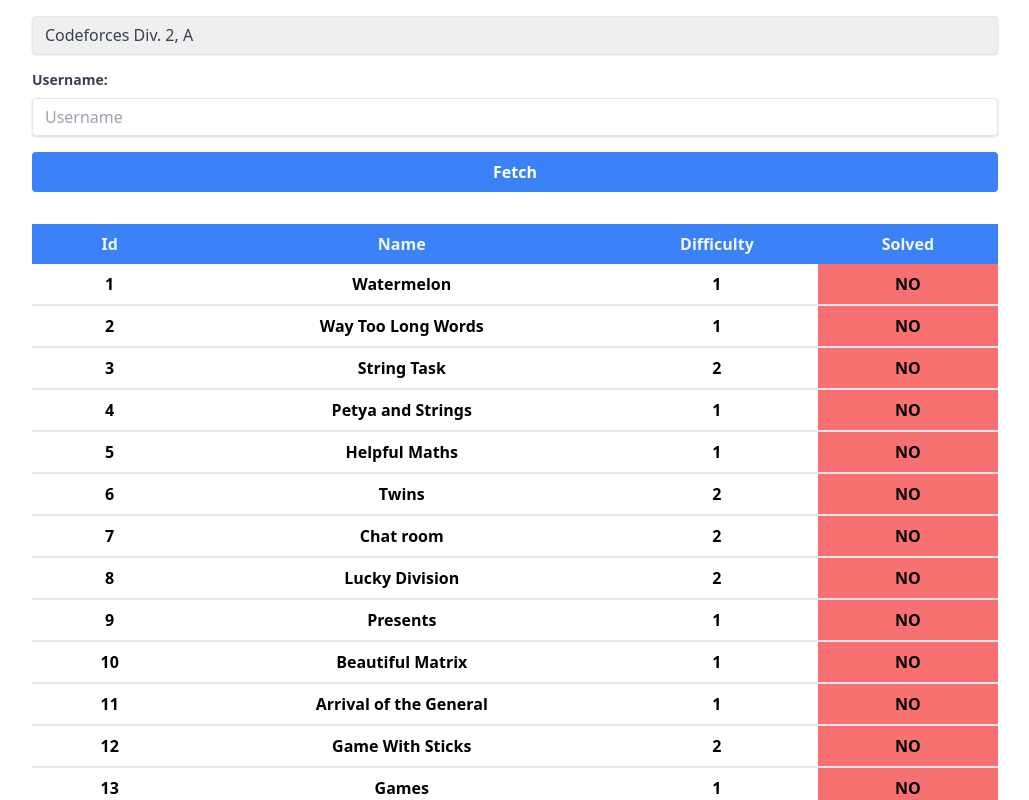
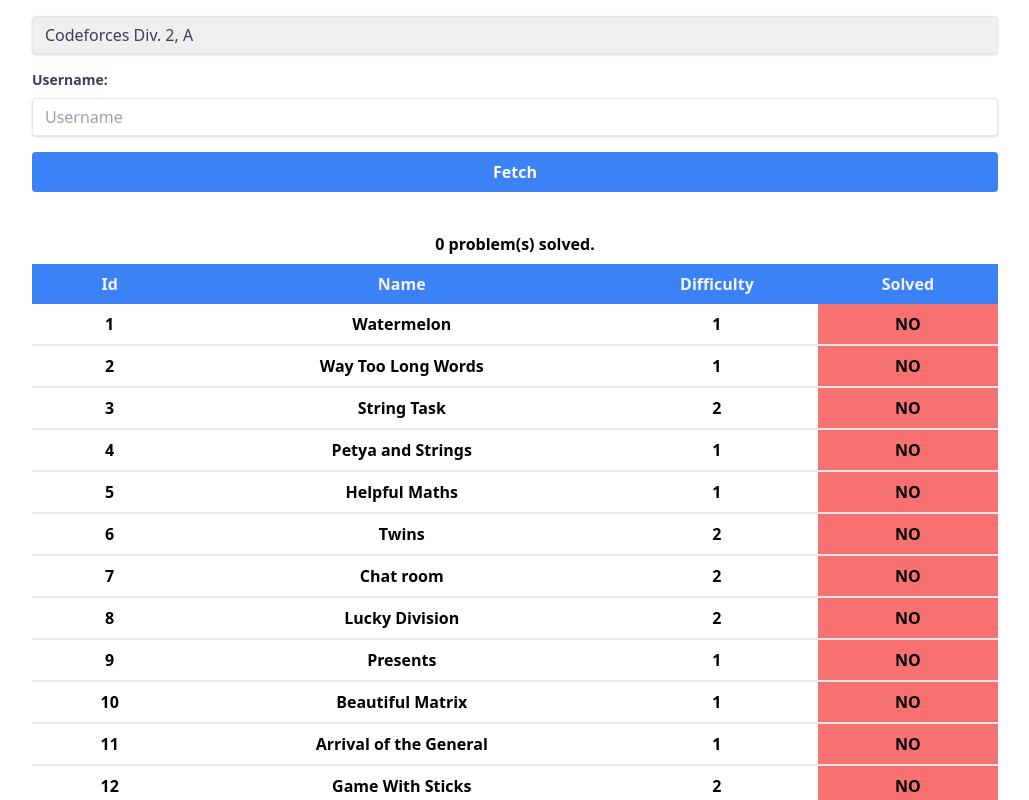
Before and after one commit to ajami1331/dynamic-a2oj-react-pwa-ts, a React (Create React App) app: page / in a window 1280 px wide. Shown: the top 800 px of the page, without its empty margins (125-1154 px from the left). Built offline with nearby package versions, Linux system fonts and the light colour scheme.

Commit message:
Add solved count

```diff
--- a/src/ladder/ladder.tsx
+++ b/src/ladder/ladder.tsx
@@ -28,6 +28,11 @@
 const Ladder = (props: any) => {
   return (
     <div>
+      <div className="text-center font-semibold my-2">
+        {
+          props.selectedLadder.problems.map((problem: any) => props.user[problem.link] ? 1 : 0).reduce((acc: number, cur: number) => acc + cur) + ' problem(s) solved.'
+        }
+      </div>
       <Table problems={props.selectedLadder.problems} user={props.user}></Table>
     </div>
   );
```
